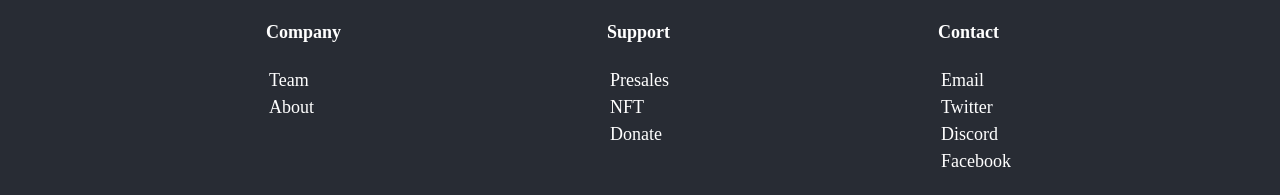
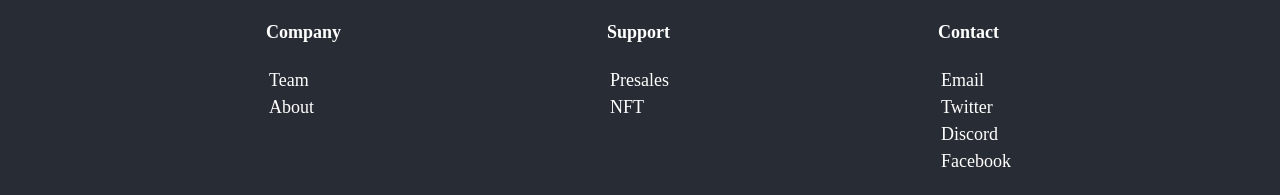
Before and after one commit to ShipmateBox/shipmatesite, a React (Create React App) app: page / in a window 1280 px wide. Shown: the part 4005-4200 px from the top of the page. Built offline with nearby package versions, Linux system fonts and the light colour scheme.

Commit message:
Added footer links

```diff
--- a/src/components/footer.js
+++ b/src/components/footer.js
@@ -1,6 +1,7 @@
 import React from 'react';
 
 import COLORS from '../constants/theme';
+import {HashLink as Link} from 'react-router-hash-link';
 
 export default function Footer() {
   return (
@@ -8,19 +9,29 @@ export default function Footer() {
       <div style={styles.subContainer}>
         <div style={styles.card}>
           <h4>Company</h4>
-          <p style={styles.item}>Team</p>
-          <p style={styles.item}>About</p>
+          <Link to="/company#team"><p style={styles.item}>Team</p></Link>
+          <Link to="/company#about"><p style={styles.item}>About</p></Link>
+
         </div>
         <div style={styles.card}>
           <h4>Support</h4>
-          <p style={styles.item}>Presales</p>
-          <p style={styles.item}>NFT</p>
-          <p style={styles.item}>Donate</p>
+          <Link
+            to="/Fundraise"
+            state={{data: 3}}>
+            <p style={styles.item}>Presales</p>
+          </Link>
+          <Link
+            to="/Fundraise"
+            state={{data: 2}}>
+            <p style={styles.item}>NFT</p>
+          </Link>
+
         </div>
         <div style={styles.card}>
           <h4>Contact</h4>
           <p style={styles.item}>Email</p>
-          <p style={styles.item}>Twitter</p>
+          <a href="https://twitter.com/ShipmateBox" style={styles.item}>Twitter</a>
+
           <p style={styles.item}>Discord</p>
           <p style={styles.item}>Facebook</p>
         </div>
@@ -53,7 +64,8 @@ const styles = {
     flexDirection: 'column'
   },
   item: {
-    margin: 3
+    margin: 3,
+    color: 'white',
   },
   copyright: {
     textAlign: 'center'
--- a/src/pages/company.js
+++ b/src/pages/company.js
@@ -15,7 +15,8 @@ import productHunt from '../images/productHunt.svg';
 
 export default function Company() {
   return (
-    <div>
+    <div
+      id='about'>
       <Section
         theme="light"
         title="About The Company">
@@ -46,7 +47,7 @@ export default function Company() {
       <HalfSection
         theme="light"
         title="The Team">
-        <div className="aboutStaff">
+        <div className="aboutStaff" id='team'>
           <div className="aboutImageC8R">
             <img src={josh} className="aboutStaffImage"/>
             <p>Josh Illenberger</p>
```
